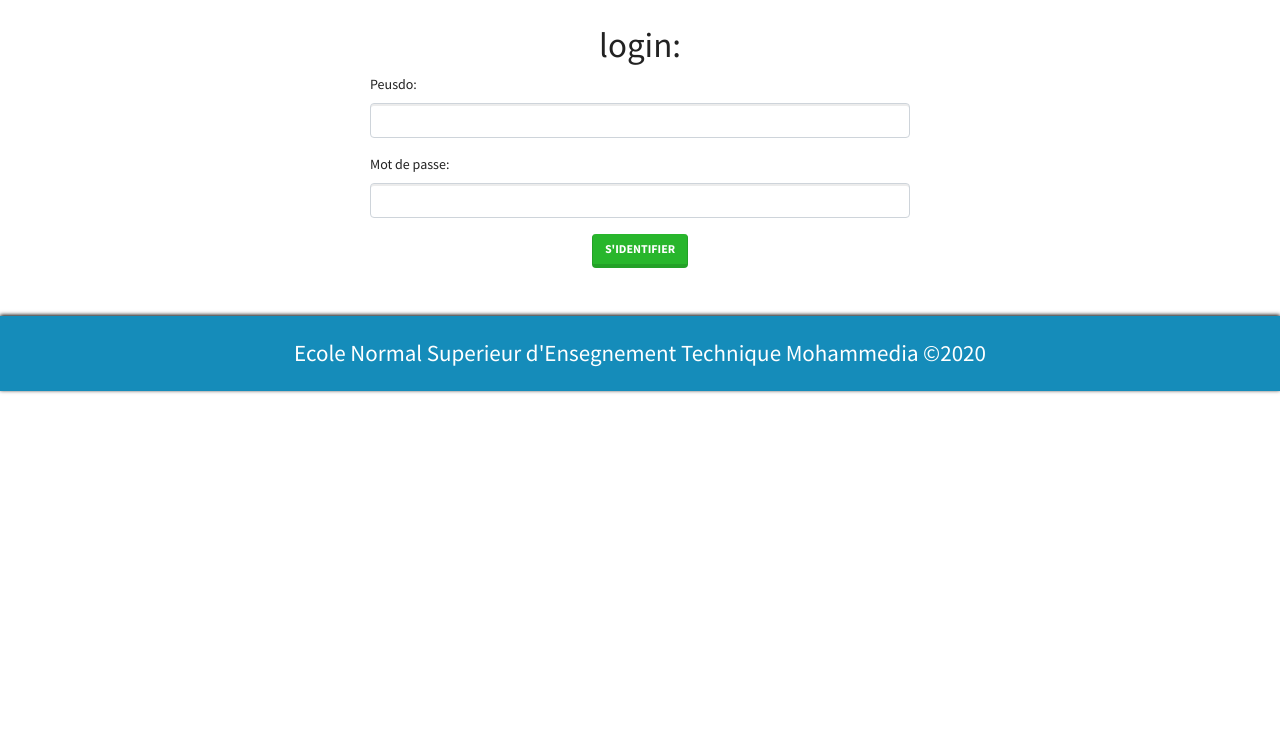
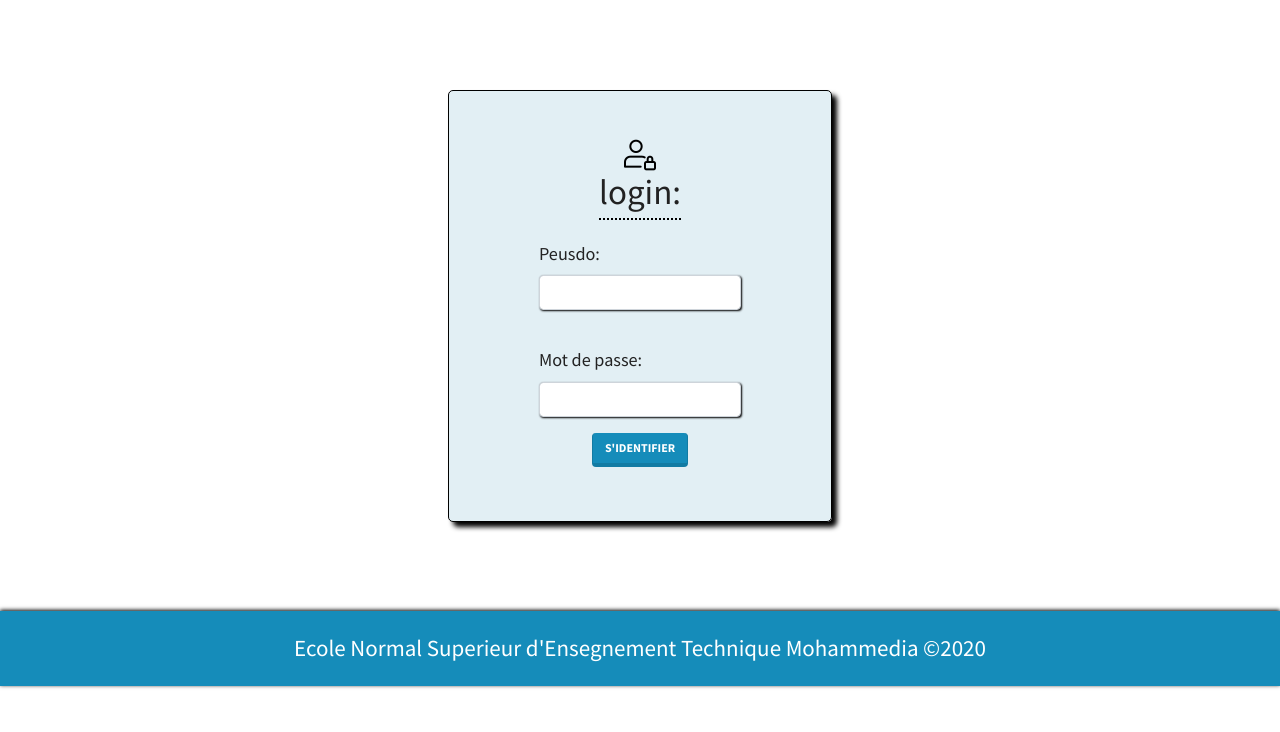
Before and after one commit to Yasser-NADIR/Stage, a PHP site: page /stage/login.php in a window 1280 px wide. Shown: the part 68-800 px from the top of the page. Run offline with PHP 8.4, Linux system fonts and the light colour scheme.

Commit message:
update html/css pour login page

```diff
--- a/Include/Header.php
+++ b/Include/Header.php
@@ -10,6 +10,9 @@
     <meta name="viewport" content="width=device-width, initial-scale=1.0">
     <link rel="stylesheet" href="Static/bootstrap.min.css">
     <title><?=$title?></title>
+    <style>
+
+    </style>
 </head>
 <body>
 <nav class="navbar navbar-expand-lg navbar-dark bg-primary py-1">
--- a/login.php
+++ b/login.php
@@ -29,6 +29,33 @@
         }
     }
 ?>
+<style>
+    .box-form{
+        border: 1px solid black;
+        width: 30vw;
+        padding: 40px;
+        background: rgba(18, 123, 163, 0.1234);
+        border-radius: 5px;
+        margin: 7vw auto !important;
+        box-shadow: 5px 5px 5px black;
+        min-width: 350px;
+    }
+    form h1{
+        border-bottom: 2px dotted black;
+        width: min-content;
+        margin: auto;
+        padding-bottom: 5px;
+    }
+    .form-group input{
+        box-shadow: 1px 1px 2px black;
+    }
+    label{
+        font-size: 1.3em;
+    }
+    .form-group{
+        margin: 20px auto;
+    }
+</style>
 <?php $title = "Se connecter";
     require_once "Include/Header.php";?>
 <?php if(!empty($errors)):?>
@@ -38,24 +65,24 @@
         <?php endforeach;?>
     </ul>
 <?php endif;?>
-<div class="container mt-4">
+<div class="Xmx-auto Xmt-4 box-form">
     <form action="" method="post">
-        <div class="d-flex justify-content-center flex-column">
-            <h1 class="text-center">login:</h1>
-            <div class="form-group row-cols-2">
+        <div class="d-flex justify-content-center flex-column m-2">
+            <h1 class="text-center"><img src="Static/img/login2.png" alt=""> login:</h1>
+            <div class="form-group">
                 <div class="mx-auto">
                     <label for="">Peusdo:</label>
                     <input type="text" name="pseudo" id="" class="form-control">
                 </div>
             </div>
-            <div class="form-group row-cols-2">
+            <div class="form-group">
                 <div class="mx-auto">
                     <label for="">Mot de passe:</label>
                     <input type="password" name="password" id="" class="form-control">
                 </div>
             </div>
             <div class="mx-auto">
-                <button type="submit" class="btn btn-success">S'identifier</button>
+                <button type="submit" class="btn btn-primary">S'identifier</button>
             </div>
         </div>
     </form>
```
Also changed, not shown: Static/img/login.png (added), Static/img/login2.png (added), 1 other file.
